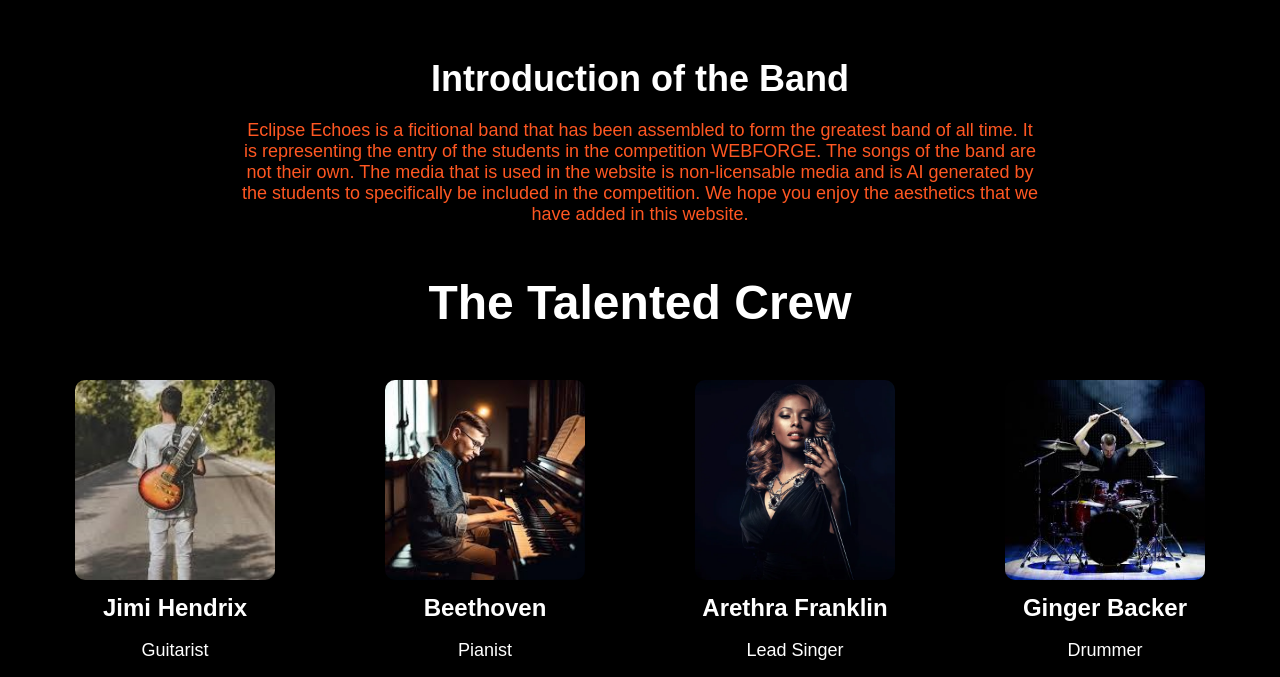
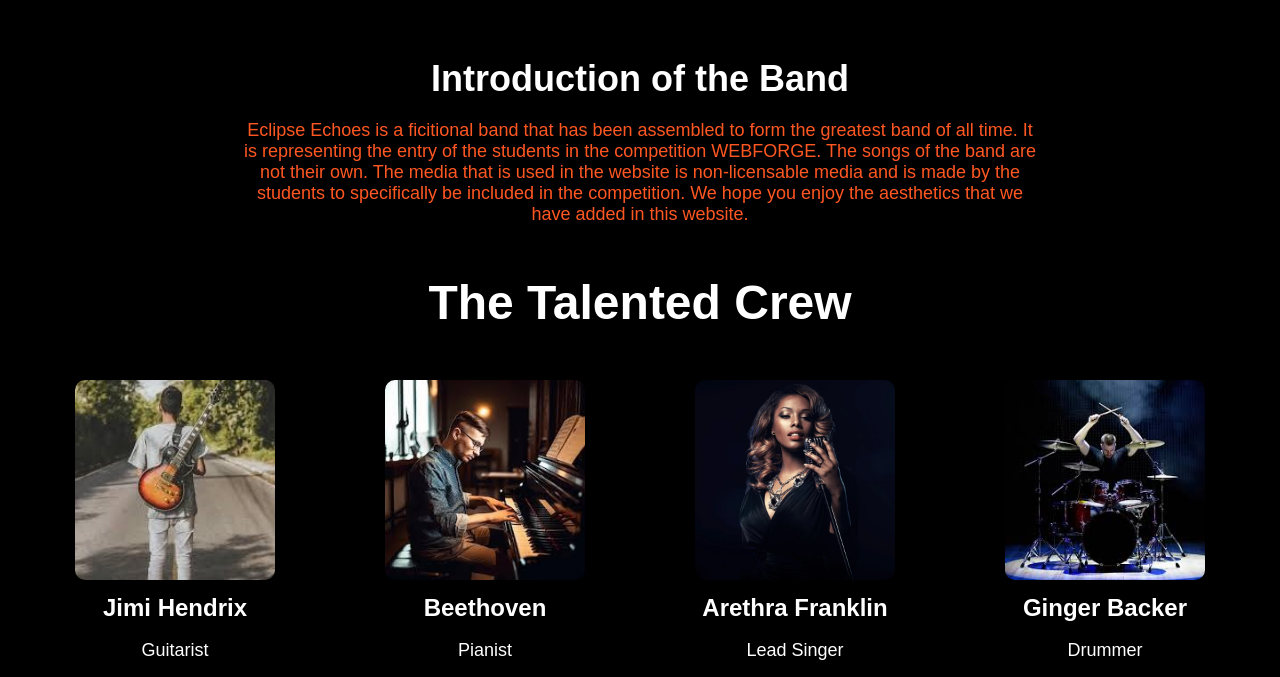
Before and after one commit to AV7coder/MusicBand, a plain HTML site: page index.html in a window 1280 px wide. Shown: the part 1120-1797 px from the top of the page. Drawn offline with Linux system fonts and the light colour scheme.

```diff
--- a/index.html
+++ b/index.html
@@ -45,7 +45,7 @@
     <section class="about">
         <div class="history">
             <h2>Introduction of the Band</h2>
-            <p>Eclipse Echoes is a ficitional band that has been assembled to form the greatest band of all time. It is representing the entry of the students in the competition WEBFORGE. The songs of the band are not their own. The media that is used in the website is non-licensable media and is AI generated by the students to specifically be included in the competition. We hope you enjoy the aesthetics that we have added in this website.</p>
+            <p>Eclipse Echoes is a ficitional band that has been assembled to form the greatest band of all time. It is representing the entry of the students in the competition WEBFORGE. The songs of the band are not their own. The media that is used in the website is non-licensable media and is made by the students to specifically be included in the competition. We hope you enjoy the aesthetics that we have added in this website.</p>
         </div>
         <h1>The Talented Crew</h1>
         <div class="members" id="crew">
```
